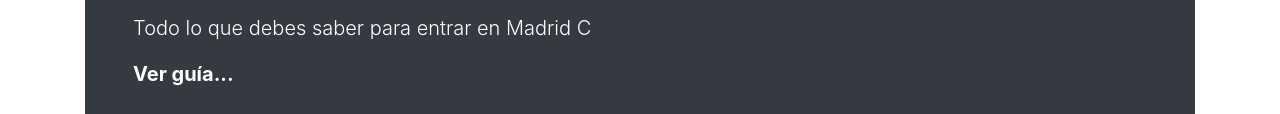
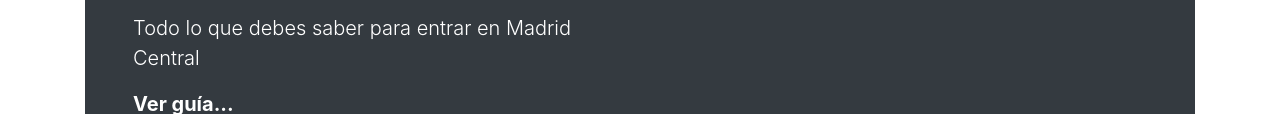
Before and after one commit to Mexidense/madrid-central.es, a plain HTML site: page index.html in a window 1280 px wide. Shown: the part 838-952 px from the top of the page. Drawn offline with nearby package versions, Linux system fonts and the light colour scheme.

Commit message:
Titulo modificado

```diff
--- a/index.html
+++ b/index.html
@@ -60,7 +60,7 @@
         </div>
         <div class="col-md-6 px-0">
           <h1 class="display-4 font-italic">Madrid Central 2018</h1>
-          <p class="lead my-3">Todo lo que debes saber para entrar en Madrid C</p>
+          <p class="lead my-3">Todo lo que debes saber para entrar en Madrid Central</p>
           <p class="lead mb-0"><a href="" class="text-white font-weight-bold">Ver guía...</a></p>
         </div>
       </div>
```
